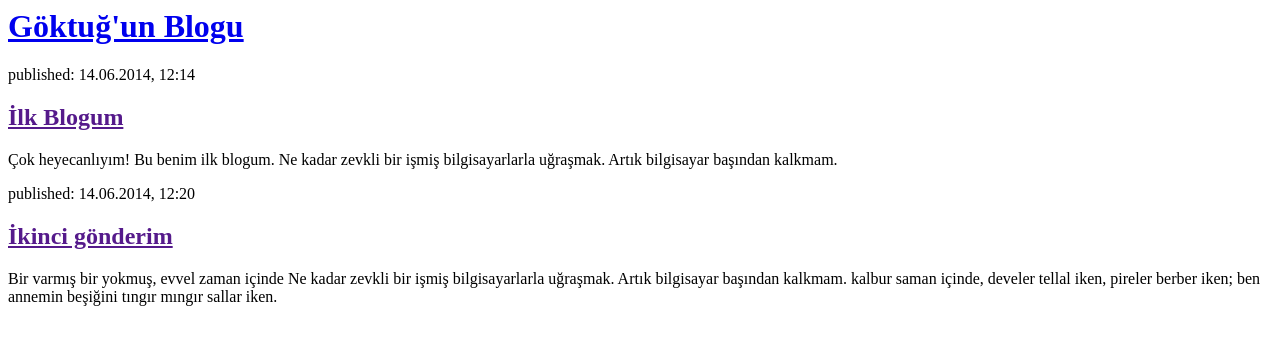
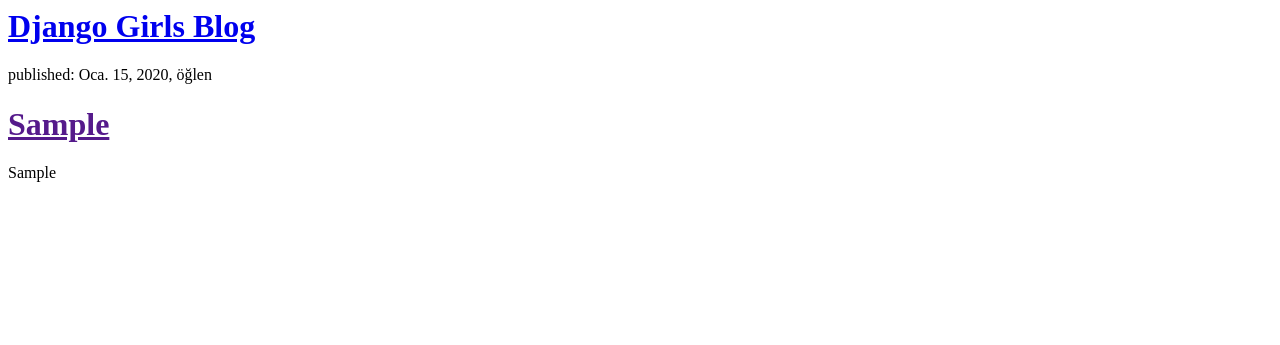
Before and after one commit to GoktugYalcin/blog-django, a Django app: page / in a window 1280 px wide. Shown: the top 345 px of the page. Run offline with Django 3.2, Linux system fonts and the light colour scheme; tables that the repository leaves empty hold one stand-in row (values such as "Sample post").

Commit message:
Veritabanından veri çekimi

```diff
--- a/blog/templates/blog/post_list.html
+++ b/blog/templates/blog/post_list.html
@@ -1,21 +1,11 @@
-<html>
-    <head>
-        <title>goktug's blog</title>
-    </head>
-    <body>
-        <div>
-            <h1><a href="/">Göktuğ'un Blogu</a></h1>
-        </div>
-        <div>
-            <p>published: 14.06.2014, 12:14</p>
-            <h2><a href="">İlk Blogum</a></h2>
-            <p>Çok heyecanlıyım! Bu benim ilk blogum. Ne kadar zevkli bir işmiş bilgisayarlarla uğraşmak. Artık bilgisayar başından kalkmam. </p>
-        </div>
+<div>
+    <h1><a href="/">Django Girls Blog</a></h1>
+</div>
 
-        <div>
-            <p>published: 14.06.2014, 12:20</p>
-            <h2><a href="">İkinci gönderim</a></h2>
-            <p>Bir varmış bir yokmuş, evvel zaman içinde Ne kadar zevkli bir işmiş bilgisayarlarla uğraşmak. Artık bilgisayar başından kalkmam. kalbur saman içinde, develer tellal iken, pireler berber iken; ben annemin beşiğini tıngır mıngır sallar iken.</p>
-        </div>
-    </body>
-</html>
+{% for post in posts %}
+    <div>
+        <p>published: {{ post.tarihYayinlama }}</p>
+        <h1><a href="">{{ post.baslik }}</a></h1>
+        <p>{{ post.yazi|linebreaksbr }}</p>
+    </div>
+{% endfor %}
--- a/blog/views.py
+++ b/blog/views.py
@@ -1,4 +1,7 @@
 from django.shortcuts import render
+from django.utils import timezone
+from .models import Post
 
 def post_list(request):
-    return render(request, 'blog/post_list.html', {})
+    posts = Post.objects.filter(tarihYayinlama__lte=timezone.now()).order_by('tarihYayinlama')
+    return render(request, 'blog/post_list.html', {'posts': posts})
```
